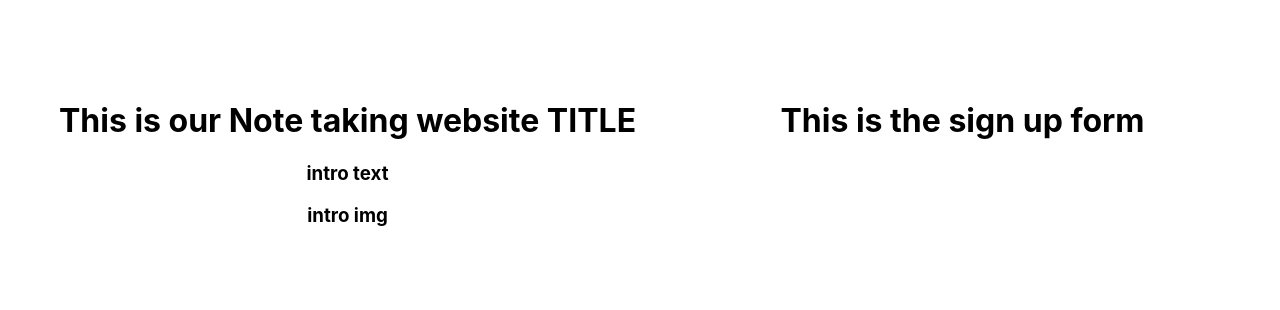
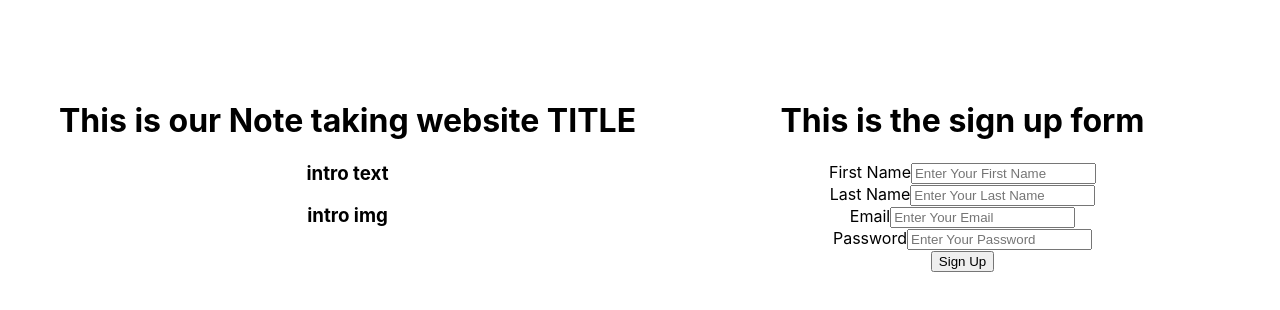
Before and after one commit to lindsaysperring/kanganote, a React (Create React App) app in the folder notes-client/: page / in a window 1280 px wide. Shown: the top 310 px of the page. Built offline with nearby package versions, Linux system fonts and the light colour scheme.

Commit message:
added sign up form on landing Page

```diff
--- a/notes-client/package.json
+++ b/notes-client/package.json
@@ -6,12 +6,14 @@
     "@testing-library/jest-dom": "^5.14.1",
     "@testing-library/react": "^11.2.7",
     "@testing-library/user-event": "^12.8.3",
+    "formik": "^2.2.9",
     "glamor": "^2.20.40",
     "react": "^17.0.2",
     "react-dom": "^17.0.2",
     "react-icons": "^4.3.1",
     "react-scripts": "4.0.3",
-    "web-vitals": "^1.1.2"
+    "web-vitals": "^1.1.2",
+    "yup": "^0.32.11"
   },
   "scripts": {
     "start": "react-scripts start",
--- a/notes-client/src/LandingPage.js
+++ b/notes-client/src/LandingPage.js
@@ -1,4 +1,5 @@
 import React from 'react'
+import { Formik, Field, Form } from "formik";
 
 import './LandingPage.css'
 
@@ -14,6 +15,76 @@ const LandingPage = () => {
       </div>
       <div className="form">
         <h1>This is the sign up form</h1>
+        <Formik
+          initialValues={{
+            firstName: '',
+            lastName: '',
+            email: '',
+            password:'',
+          }}
+          onSubmit={({ setSubmitting }) => {
+            alert("Form is validated!")
+            setSubmitting(false)
+          }}
+          >
+            {({ touched, errors, isSubmitting }) => (
+              <Form>
+                <div className="form">
+                <label htmlFor="firstName">First Name</label>
+                <Field
+                  type="text"
+                  name="firstName"
+                  placeholder="Enter Your First Name"
+                />
+                {errors.firstName && touched.firstName && (
+                  <p>{errors.firstName}</p>
+                )}
+                </div>
+
+                <div className="form">
+                <label htmlFor="lastName">Last Name</label>
+                <Field
+                  type="text"
+                  name="lastName"
+                  placeholder="Enter Your Last Name"
+                />
+                {errors.lastName && touched.lastName && (
+                  <p>{errors.lastName}</p>
+                )}
+                </div>
+
+                <div className="form">
+                <label htmlFor="email">Email</label>
+                <Field
+                  type="text"
+                  name="email"
+                  placeholder="Enter Your Email"
+                />
+                {errors.email && touched.email && (
+                  <p>{errors.email}</p>
+                )}
+                </div>
+
+                <div className="form">
+                <label htmlFor="password">Password</label>
+                <Field
+                  type="password"
+                  name="password"
+                  placeholder="Enter Your Password"
+                />
+                {errors.password && touched.password && (
+                  <p>{errors.password}</p>
+                )}
+                </div>
+                <div className="button">
+                  <button type="submit">
+                    Sign Up
+                  </button>
+                </div>
+              </Form>
+            )}
+
+          </Formik>
       </div>
       </div>
     </div>
```
